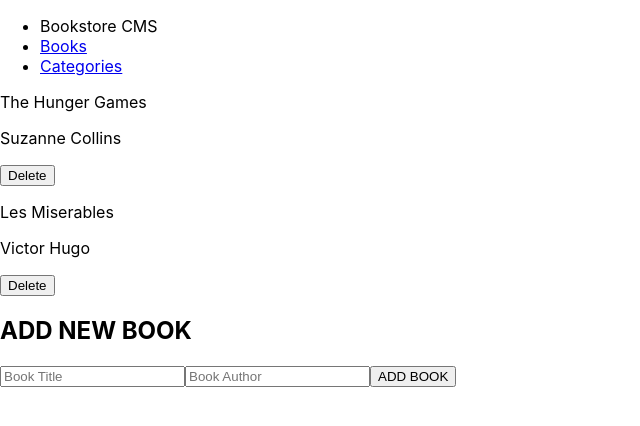
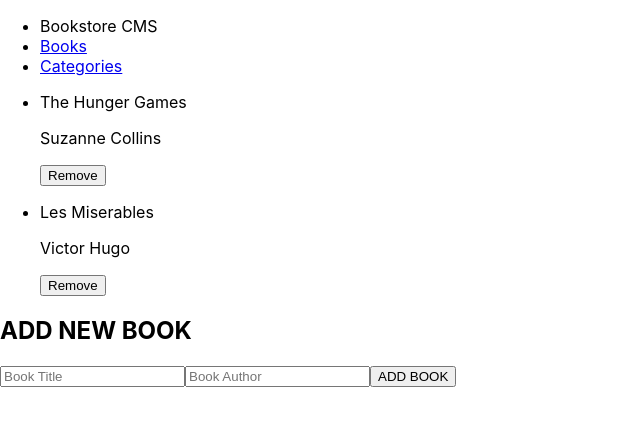
Before and after one commit to huseyinbiyik/bookstore-cms, a React (Create React App) app: page / in a window 1280 px wide. Shown: the top 426 px of the page, without its empty margins (0-640 px from the left). Built offline with nearby package versions, Linux system fonts and the light colour scheme.

Commit message:
Add book remove functionality

```diff
--- a/src/components/Book.js
+++ b/src/components/Book.js
@@ -1,13 +1,28 @@
 import React from 'react';
+import { useSelector, useDispatch } from 'react-redux';
+import { bookRemoved } from '../redux/books/books';
 
-const Book = (props) => {
-  const { title, author } = props;
+const Book = () => {
+  const data = useSelector((state) => state.bookReducer);
+  const dispatch = useDispatch();
+
+  const handleClick = (bookToBeRemoved) => {
+    dispatch(bookRemoved(bookToBeRemoved));
+  };
+
   return (
-    <div>
-      <p>{title}</p>
-      <p>{author}</p>
-      <button type="submit">Delete</button>
-    </div>
+    <ul>
+      {data.map((book) => (
+        <li key={book.id}>
+          <p>{book.title}</p>
+          <p>{book.author}</p>
+          <button type="button" onClick={() => handleClick(book)}>
+            Remove
+          </button>
+        </li>
+      ))}
+
+    </ul>
   );
 };
 
--- a/src/components/Books.js
+++ b/src/components/Books.js
@@ -1,12 +1,8 @@
 import React from 'react';
-import { useSelector } from 'react-redux';
 import Book from './Book';
 
 export default function Books() {
-  const data = useSelector((state) => state.bookReducer);
-  console.log(data);
   return (
-    data.map((book) => <Book key={book.id} title={book.title} author={book.author} />)
-
+    <Book />
   );
 }
```
